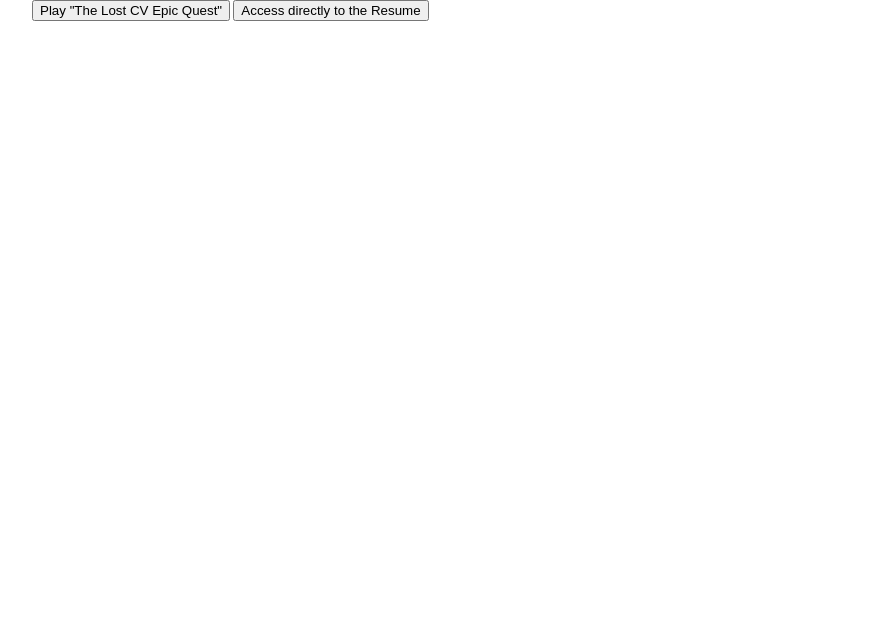
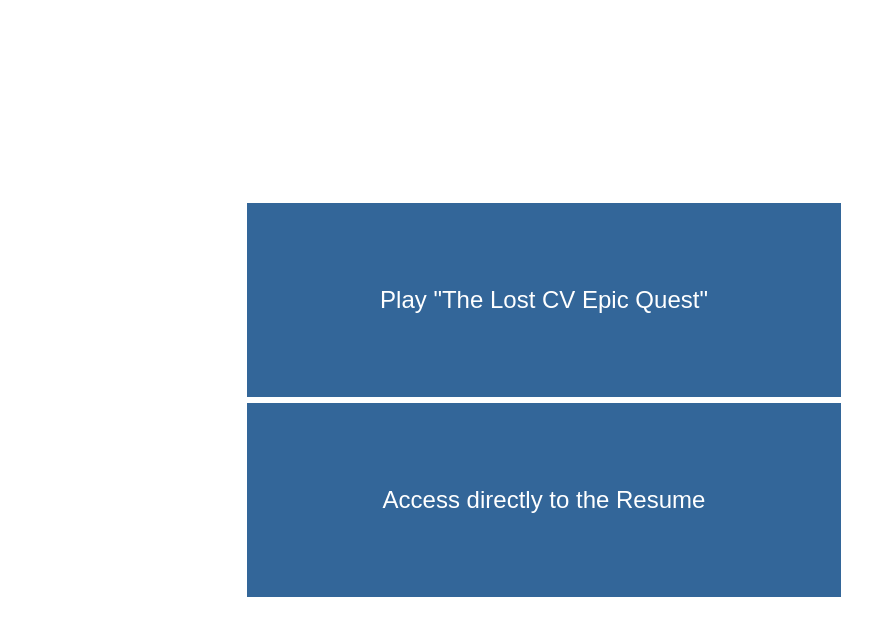
Before and after one commit to nistace/cv, a plain HTML site: page index.html in a window 1280 px wide. Shown: the whole page, without its empty margins (96-968 px from the left). Drawn offline with Linux system fonts and the light colour scheme.

Commit message:
Front page css

```diff
--- a/css/index.css
+++ b/css/index.css
@@ -47,3 +47,27 @@ div.category {
  border-style: solid;
  border-color: #369;
 }
+
+
+div.index-buttons {
+  height : 400px;
+  width:600px;
+  top : calc(50% - 200px);
+  left : calc(50% - 300px);
+  position : fixed;
+}
+
+div.index-buttons button {
+  width:calc(100% - 6px);
+  height : calc(50% - 6px);
+  margin : 3px;
+  border : 0;
+  background : #369;
+  color : white;
+  font-size : 24px;
+  cursor:pointer;
+}
+
+div.index-buttons button:hover {
+  filter : brightness(120%);
+}
```
